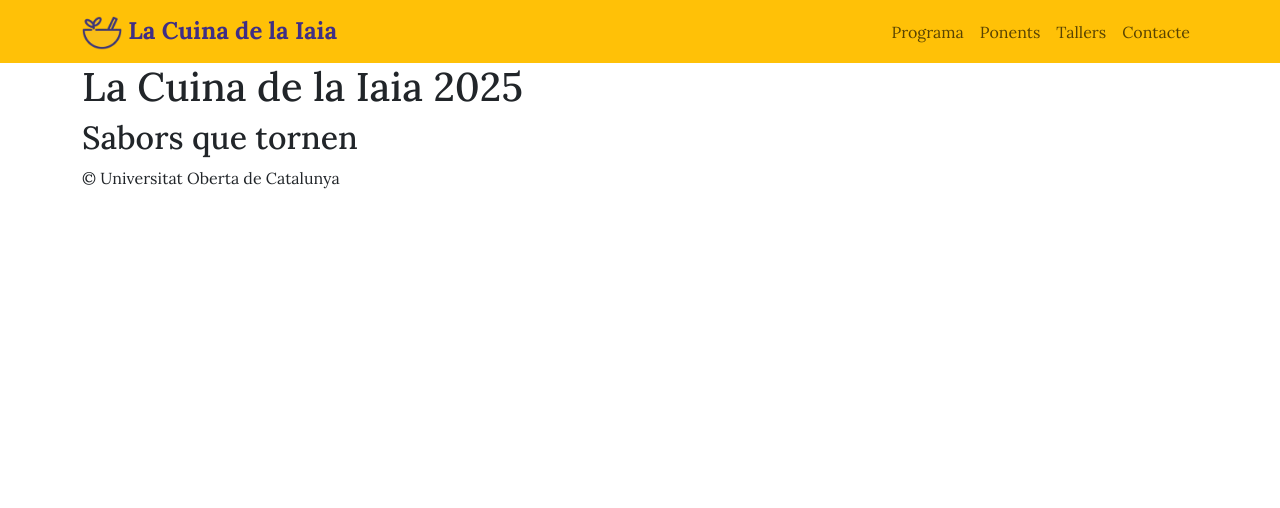
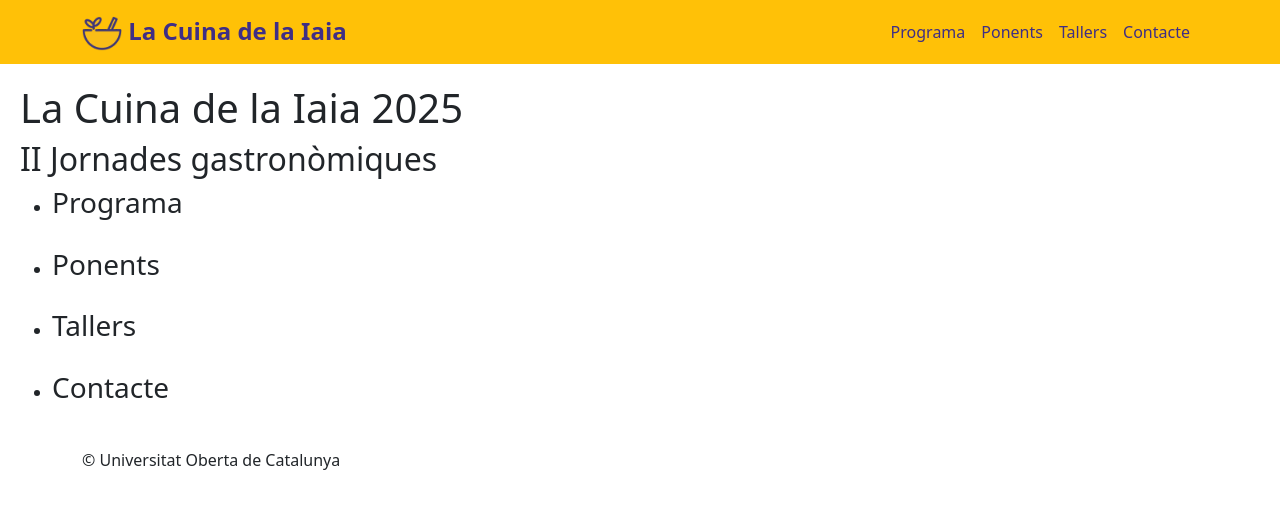
Before and after one commit to drosellopa/laiaia, a website built with Parcel: page src/index.html in a window 1280 px wide. Built offline with nearby package versions, Linux system fonts and the light colour scheme.

Commit message:
Actualiado index

```diff
--- a/src/assets/styles/_dependencies.scss
+++ b/src/assets/styles/_dependencies.scss
@@ -8,7 +8,7 @@
 
 
 //Font
-@import url('https://fonts.googleapis.com/css2?family=Lora:ital,wght@0,400..700;1,400..700&display=swap');
+// @import url('https://fonts.googleapis.com/css2?family=Lora:ital,wght@0,400..700;1,400..700&display=swap');
 
 //Bootstrap
 @import "bootstrap/scss/functions";
--- a/src/assets/styles/_variables.scss
+++ b/src/assets/styles/_variables.scss
@@ -1,26 +1,19 @@
 @use "sass:color";
 
 
-$font-family: "Lora", serif;
 
 
-$primary-color: #FFC107;
-$secondary-color: #3F2E85;
-//Com fem servir bootstrap genero les clases per fer servir aquest colors
-.bg-iaia-primary {
-    background-color: $primary-color;
-}
-.iaia-primary {
-    color: $primary-color;
-}
-.bg-iaia-secondary {
-    background-color: $secondary-color;
-}
-.iaia-secondary {
-    color: $secondary-color;
-}
+
+$primary: #FFC107;
+$secondary: #3F2E85;
+$navbar-dark-color: $secondary;
+$navbar-dark-hover-color: #fff;
+$navbar-dark-active-color: $secondary;
+$bg-iaia: color.scale($primary, $lightness: 70%);
+// $font-family-sans-serif: 'Lora', serif;
+// $font-family-base: $font-family-sans-serif;
 
 
- @import "bootstrap/scss/bootstrap";
+@import "bootstrap/scss/bootstrap";
 
 $mqMinWidth: 420px;
--- a/src/assets/styles/layouts/_home.scss
+++ b/src/assets/styles/layouts/_home.scss
@@ -2,8 +2,34 @@
 
 * {
   box-sizing: border-box;
+
 }
 
 body {
-  font-family: "Lora", serif;
+  // font-family: "Lora", serif;
 }
+nav.navbar {
+//   background-color: variables.$bg-iaia;
+
+}
+.poster {
+    // background-color: beige;
+    // background-image: url('./../images/teapots-1858601_1280.jpg');
+    // color: #fff;
+    &__content {
+        padding: 20px;
+    }
+    &__content__gallery {
+        display: grid;
+        grid-template-columns: 1fr;
+        gap: 20px;
+        &__item {
+            background-color: #fff;
+
+
+        }
+    }
+
+
+
+}
--- a/src/index.html
+++ b/src/index.html
@@ -7,12 +7,30 @@
     <title>Jornadas, la Cocina de la Iaia 2025</title>
   </head>
   <body>
-    <section id="poster">
+    <section id="poster" class="poster">
         <include src="./views/header.html"></include>
-        <div class="container">
-            <h1>La Cuina de la Iaia 2025</h1>
-            <h2>Sabors que tornen</h2>
+        <div class="poster__content">
+            <div class="poster__content__modal">
+                <h1>La Cuina de la Iaia 2025</h1>
+                <h2>II Jornades gastronòmiques</h2>
+            </div>
+            <ul class="poster__content__gallery">
+                <li class="poster__content__gallery__item">
+                    <h3 class="poster__content__gallery__item_title">Programa</h3>
+                </li>
+                <li class="poster__content__gallery__item">
+                    <h3 class="poste__contentr__gallery__item_title">Ponents</h3>
+                </li>
+                <li class="poster__content__gallery__item">
+                    <h3 class="poster__content__gallery__item_title">Tallers</h3>
+                </li>
+                <li class="poster__content__gallery__item">
+                    <h3 class="poster__content__gallery__item_title">Contacte</h3>
+                </li>
+
+            </ul>
         </div>
+
     </section>
 
     <include src="./views/footer.html"></include>
--- a/src/views/header.html
+++ b/src/views/header.html
@@ -1,7 +1,7 @@
 <header>
-    <nav class="navbar navbar-expand-sm bg-iaia-primary">
+    <nav class="navbar navbar-expand-sm navbar-dark bg-primary">
         <div class="container">
-            <a class="navbar-brand fs-4 fw-bold" href="#" ><img src="./assets/images/logo.webp" alt="Logotip La cuina de la iaia" width="40"> <span class="iaia-secondary">La Cuina de la Iaia</span></a>
+            <a class="navbar-brand fs-4 fw-bold primary" href="#" ><img src="./assets/images/logo.webp" alt="Logotip La cuina de la iaia" width="40"> La Cuina de la Iaia</a>
             <button class="navbar-toggler" type="button" data-bs-toggle="collapse" data-bs-target="#collapsibleNavbar">
             <span class="navbar-toggler-icon"></span>
             </button>
```
Also changed, not shown: src/assets/images/teapots-1858601_1280.jpg (added).
